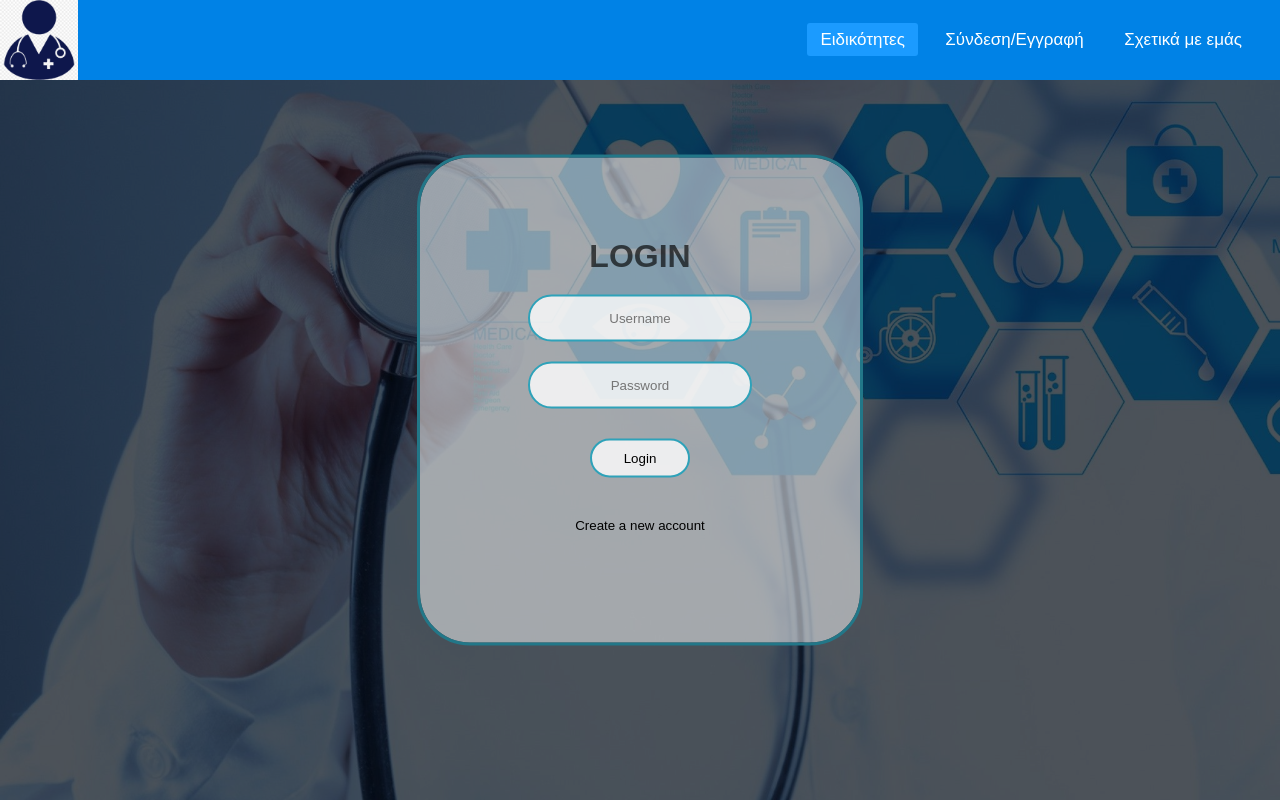
After one commit to tzarhs/DocWebox, a PHP site: page /login.php in a window 1280 px wide. The commit adds this page. Run offline with PHP 8.4, Linux system fonts and the light colour scheme.

Commit message:
Creating login form

```diff
--- a/index.php
+++ b/index.php
@@ -4,11 +4,13 @@
     <meta charset="UTF-8">
     <meta http-equiv="X-UA-Compatible" content="IE=edge">
     <meta name="viewport" content="width=device-width, initial-scale=1.0">
+    <link rel="stylesheet" href="styles.css">
     <title>Document</title>
 </head>
 <body>
 
 </body>
+
 </html>
 
 <?php
--- /dev/null
+++ b/login.php
@@ -0,0 +1,42 @@
+<!DOCTYPE html>
+<html lang="en">
+<head>
+    <meta charset="UTF-8">
+    <meta http-equiv="X-UA-Compatible" content="IE=edge">
+    <meta name="viewport" content="width=device-width, initial-scale=1.0">
+    <link rel="stylesheet" href="style2.css">
+    <title>Login</title>
+</head>
+<body>
+
+<form class="box" mehtod ="post">
+
+        <h1>Login</h1>
+        <input type="text" id="username" name="username" placeholder="Username">
+        <input type="text" id="password" name="password" placeholder="Password">
+        <input type="submit" value="Login">
+        <a href="createAcc.php"><input type="submit1" class="button" value="Create a new account"></a>
+</form>
+
+<nav>
+      <input type="checkbox" id="check">
+      <label for="check" class="checkbtn">
+        <i class="fas fa-bars"></i>
+      </label>
+      <label class="logo">
+        <a href="#"><img src="logo_doctor.png" alt="logo"></a>
+      </label>
+      <ul>
+        <li><a class="active" href="#">Ειδικότητες</a></li>
+        <li><a href="#">Σύνδεση/Εγγραφή</a></li>
+        <li><a href="#">Σχετικά με εμάς</a></li>
+      </ul>
+</nav>
+
+</body>
+
+</html>
+
+<?php
+    include("connect.php");
+?>
--- /dev/null
+++ b/style2.css
@@ -0,0 +1,172 @@
+body {
+    font-family: sans-serif;
+    background:rgba(0,8,20,0.7) url('wallpaper.jpg');
+    background-size: cover;
+    background-blend-mode: darken ;
+  }
+
+  .box h1{
+    background:none;
+    color: rgba(0, 0, 0, 0.65);
+    text-transform: uppercase;
+    font-weight: 550;
+  }
+
+  .box{
+    width: 280px;
+    padding: 80px;
+    position: absolute;
+    top: 50%;
+    left: 50%;
+    transform: translate(-50%, -50%);
+    background: rgba(255, 255, 255, 0.5);
+    text-align: center;
+    outline: solid;
+    outline-color: rgb(34, 119, 136);
+    border-radius: 50px;
+
+  }
+
+  .box input[type="text"],.box input[type="password"]{
+  border: 0;
+  background: rgb(255, 255, 255, 0.8);
+  display: block;
+  margin: 20px auto;
+  text-align: center;
+  border: 2px solid rgb(46, 162, 185);
+  padding: 14px 10px;
+  width: 200px;
+  outline: none;
+  color:black ;
+  border-radius: 24px;
+  transition: 0.25s;
+  }
+  .box input[type="text"]:focus,.box input[type="password"]:focus{
+    width: 280px;
+    border-color: rgba(0, 0, 0, 0.5);
+  }
+
+  .box input[type="submit"]{
+    border: 0;
+    background: rgb(255, 255, 255,0.8);
+    display: block;
+    margin: 30px auto;
+    text-align: center;
+    border: 2px solid rgb(46, 162, 185);
+    padding: 10px 10px;
+    width: 100px;
+    outline: none;
+    color: black ;
+    border-radius: 24px;
+    transition: 0.25s;
+  }
+
+  .box input[type="submit1"]{
+    border: 0;
+    background: none;
+    display: block;
+    margin: 20px auto;
+    text-align: center;
+
+    padding: 10px 10px;
+    width: 130px;
+    outline: none;
+    color: black ;
+    border-radius: 24px;
+    transition: 0.25s;
+  }
+  .box input[type="submit"]:hover{
+    background: #3385bc;
+
+  }
+
+  /*-----------------------*/
+
+  *{
+    padding: 0;
+    margin: 0;
+    text-decoration: none;
+    list-style: none;
+  }
+
+  nav{
+    background: #0082e6;
+    height: 80px;
+    width: 100%;
+  }
+
+  label.logo img{
+    position: absolute;
+    height: auto;
+    width: 78px;
+  }
+
+  nav ul{
+    float: right;
+    margin-right: 20px;
+  }
+  nav ul li{
+
+    display: inline-block;
+    line-height: 80px;
+    margin: 0 5px;
+  }
+  nav ul li a{
+    color: white;
+    font-size: 17px;
+    padding: 7px 13px;
+    border-radius: 3px;
+
+  }
+  a.active,a:hover{
+    background: #1b9bff;
+    transition: .5s;
+  }
+  .checkbtn{
+    font-size: 30px;
+    color: white;
+    float: right;
+    line-height: 80px;
+    margin-right: 40px;
+    cursor: pointer;
+    display: none;
+  }
+  #check{
+    display: none;
+  }
+  @media (max-width: 952px){
+
+    nav ul li a{
+      font-size: 16px;
+    }
+  }
+  @media (max-width: 858px){
+    .checkbtn{
+      display: block;
+    }
+    ul{
+      position: fixed;
+      width: 100%;
+      height: 100vh;
+      background: #2c3e50;
+      top: 80px;
+      left: -100%;
+      text-align: center;
+      transition: all .5s;
+    }
+    nav ul li{
+      display: block;
+      margin: 50px 0;
+      line-height: 30px;
+    }
+    nav ul li a{
+      font-size: 20px;
+    }
+    a:hover,a.active{
+      background: none;
+      color: #0082e6;
+    }
+    #check:checked ~ ul{
+      left: 0;
+    }
+  }
```
Also changed, not shown: styles.css (added, +172 -0 lines), logo_doctor.png (added).
